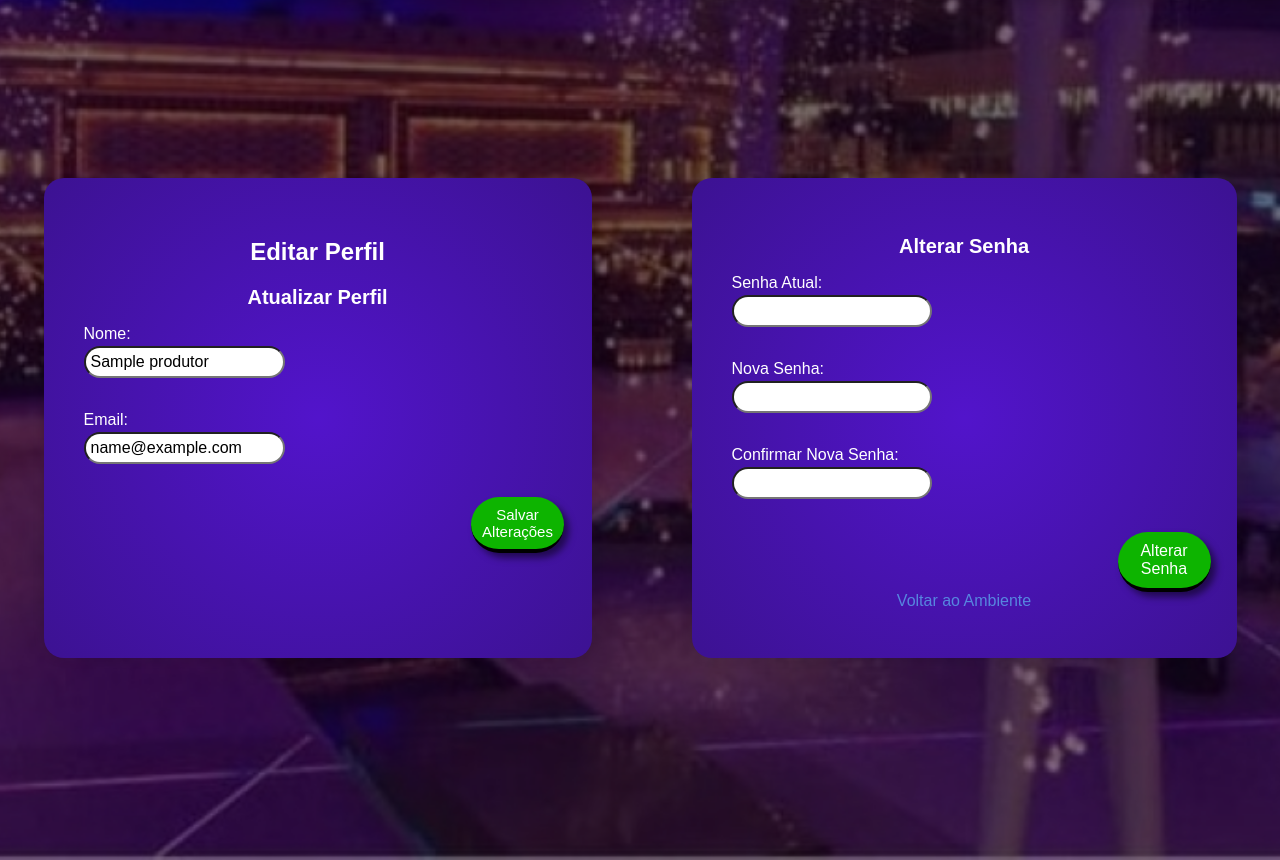
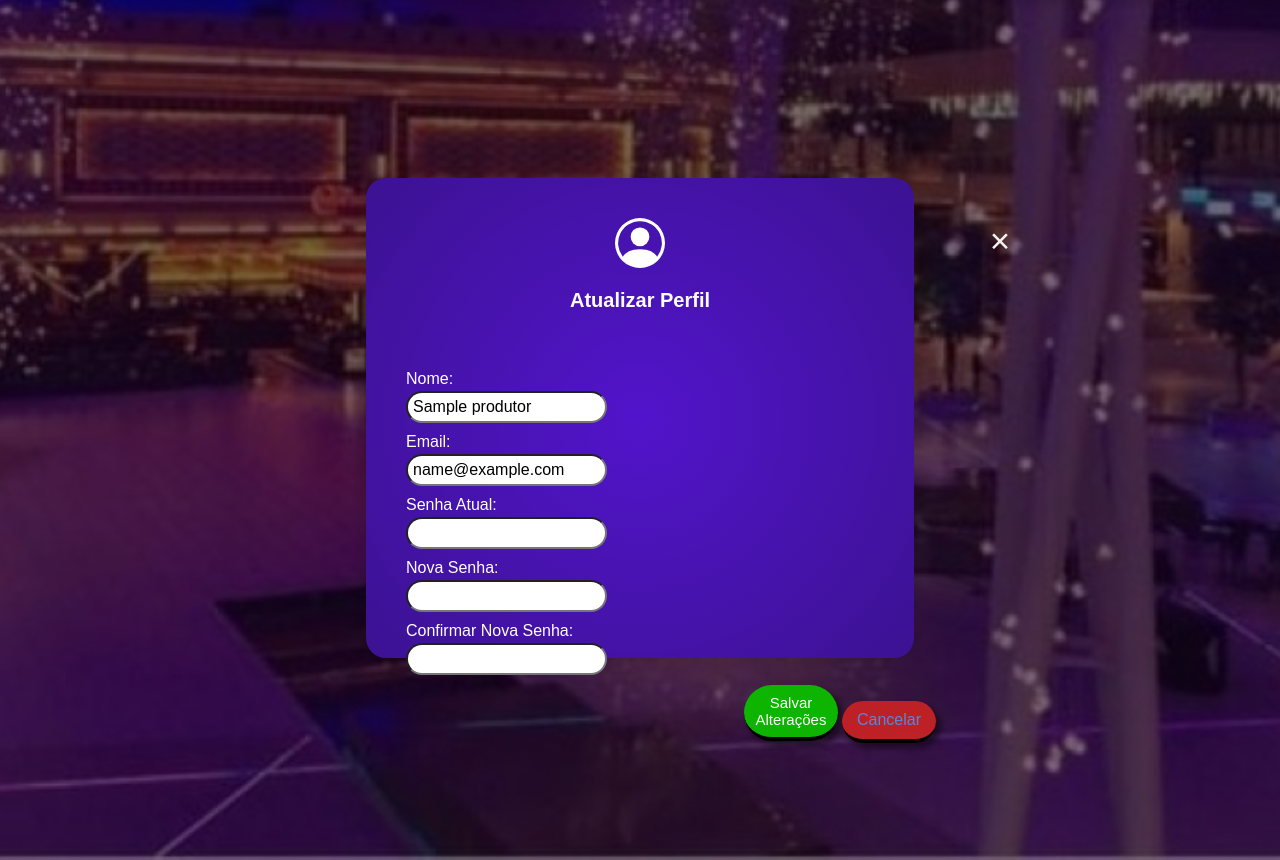
Before and after one commit to andrei817/inovatec, a PHP site: the page made by perfil do produtor.php in a window 1280 px wide. Shown: the part 70-930 px from the top of the page. Run offline with PHP 8.4, Linux system fonts and the light colour scheme; the visitor is signed in with stand-in values (Sample User, id 1); tables that the repository leaves empty or names only in its code hold one stand-in row (values such as "Sample post"); a stand-in replaces the project's code that opens the database connection.

Commit message:
Update perfil do produtor.php

```diff
--- a/perfil do produtor.php
+++ b/perfil do produtor.php
@@ -149,12 +149,9 @@ if ($_SERVER['REQUEST_METHOD'] == 'POST') {
 
 <div class="agenda-evento">
     <div class="conteudo">
+
     <section class="login-section">
 
-    <div class="login-box">
-
-
-    <h1>Editar Perfil</h1>
     <?php if (isset($_SESSION['msg'])): ?>
         <p style="color: green;"><?php echo $_SESSION['msg']; unset($_SESSION['msg']); ?></p>
     <?php endif; ?>
@@ -163,49 +160,49 @@ if ($_SERVER['REQUEST_METHOD'] == 'POST') {
     <?php endif; ?>
 
 
+
+
+  <div class="login-box">
+
+  <div class="icon">
+        <svg xmlns="http://www.w3.org/2000/svg" width="50" height="50" fill="currentColor" class="bi bi-person-circle" viewBox="0 0 16 16">
+            <path d="M11 6a3 3 0 1 1-6 0 3 3 0 0 1 6 0"/>
+            <path fill-rule="evenodd" d="M0 8a8 8 0 1 1 16 0A8 8 0 0 1 0 8m8-7a7 7 0 0 0-5.468 11.37C3.242 11.226 4.805 10 8 10s4.757 1.225 5.468 2.37A7 7 0 0 0 8 1"/>
+        </svg>
+    </div>
+
     <form method="POST" action="">
         <h2>Atualizar Perfil</h2>
-
+        <a href="ambiente.php" class="fecha-btn">&times;</a>
         <div class="input-group">
         <label for="nome">Nome:</label>
-        <input type="text" id="nome" name="nome" value="<?php echo htmlspecialchars($produtor['nome']); ?>" required><br>
+        <input type="text" id="nome" name="nome" value="<?php echo htmlspecialchars($produtor['nome']); ?>" required>
         </div>
 
        <div class="input-group">
         <label for="email">Email:</label>
-        <input type="email" id="email" name="email" value="<?php echo htmlspecialchars($produtor['email']); ?>" required><br>
+        <input type="email" id="email" name="email" value="<?php echo htmlspecialchars($produtor['email']); ?>" required>
        </div>
 
-        <button type="submit" name="update_profile" class="login-btn-alt">Salvar Alterações</button>
-    </form>
-</div>
-
-
-<div class="login-box2">
-    <form method="POST" action="">
-        <h2>Alterar Senha</h2>
-
-        <div class="input-group">
+       <form method="POST" action="">
+       <div class="input-group">
         <label for="senha_atual">Senha Atual:</label>
-        <input type="password" id="senha_atual" name="senha_atual" required><br>
+        <input type="password" id="senha_atual" name="senha_atual" required>
         </div>
 
         <div class="input-group">
         <label for="nova_senha">Nova Senha:</label>
-        <input type="password" id="nova_senha" name="nova_senha" required><br>
+        <input type="password" id="nova_senha" name="nova_senha" required>
         </div>
 
         <div class="input-group">
         <label for="confirmar_senha">Confirmar Nova Senha:</label>
-        <input type="password" id="confirmar_senha" name="confirmar_senha" required><br>
+        <input type="password" id="confirmar_senha" name="confirmar_senha" required>
         </div>
 
-        <button type="submit" name="change_password" class="login-btn2">Alterar Senha</button>
-
+        <button type="submit" name="update_profile" class="login-btn-alt">Salvar Alterações</button>
+        <a href="ambiente.php" class="a"> <button type="button" class="Cancel-btn"> Cancelar</a></button>
     </form>
-  <a href="ambiente.php"> Voltar ao Ambiente</a>
-
-
 </div>
 
 </section>
```
